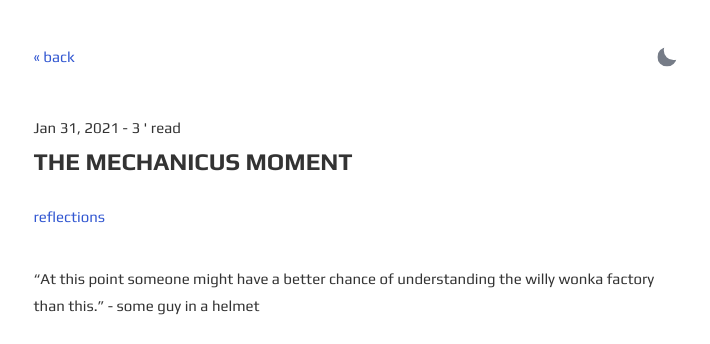
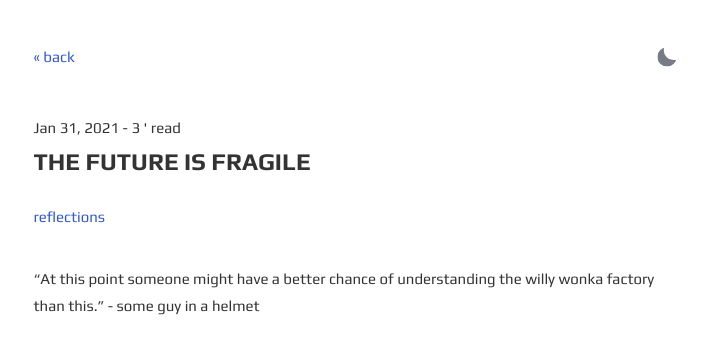
Before and after one commit to robsware/robsware.github.io, a Jekyll site: the page built from _posts/2021-01-31-fragile.md, in a window 1280 px wide. Shown: the top 344 px of the page, without its empty margins (284-994 px from the left). Built offline with Jekyll 4.4.1, drawn with Linux system fonts in a browser that asks for light colours.

Commit message:
Changed title of older article

```diff
--- a/_posts/2021-01-31-mechanicus.md
+++ b/_posts/2021-01-31-fragile.md
@@ -1,6 +1,6 @@
 ---
 layout: post
-title: The Mechanicus Moment
+title: The future is fragile
 description: Welcome to dependency hell.
 summary: Fragility through dependency
 tags: reflections
```
